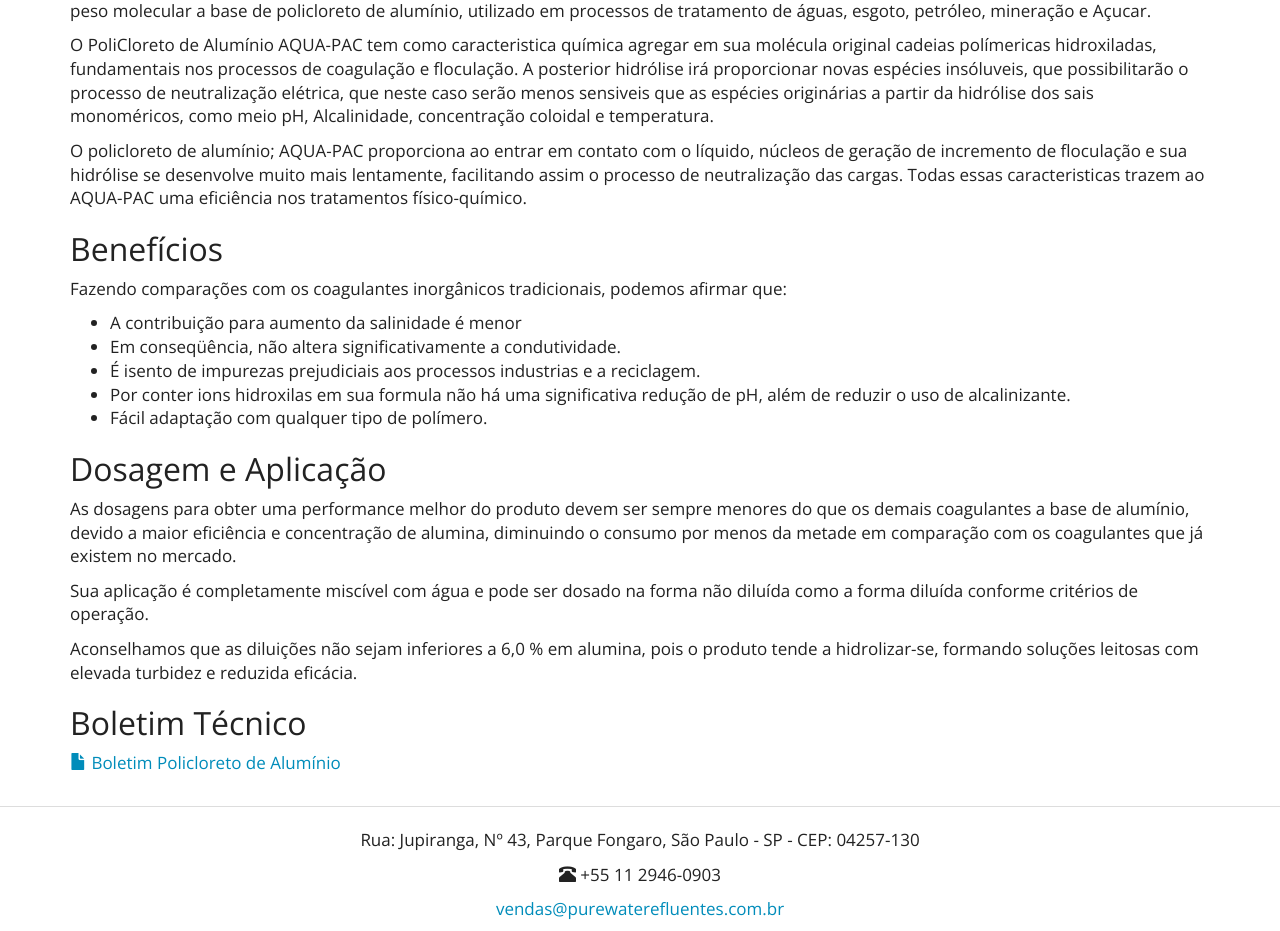
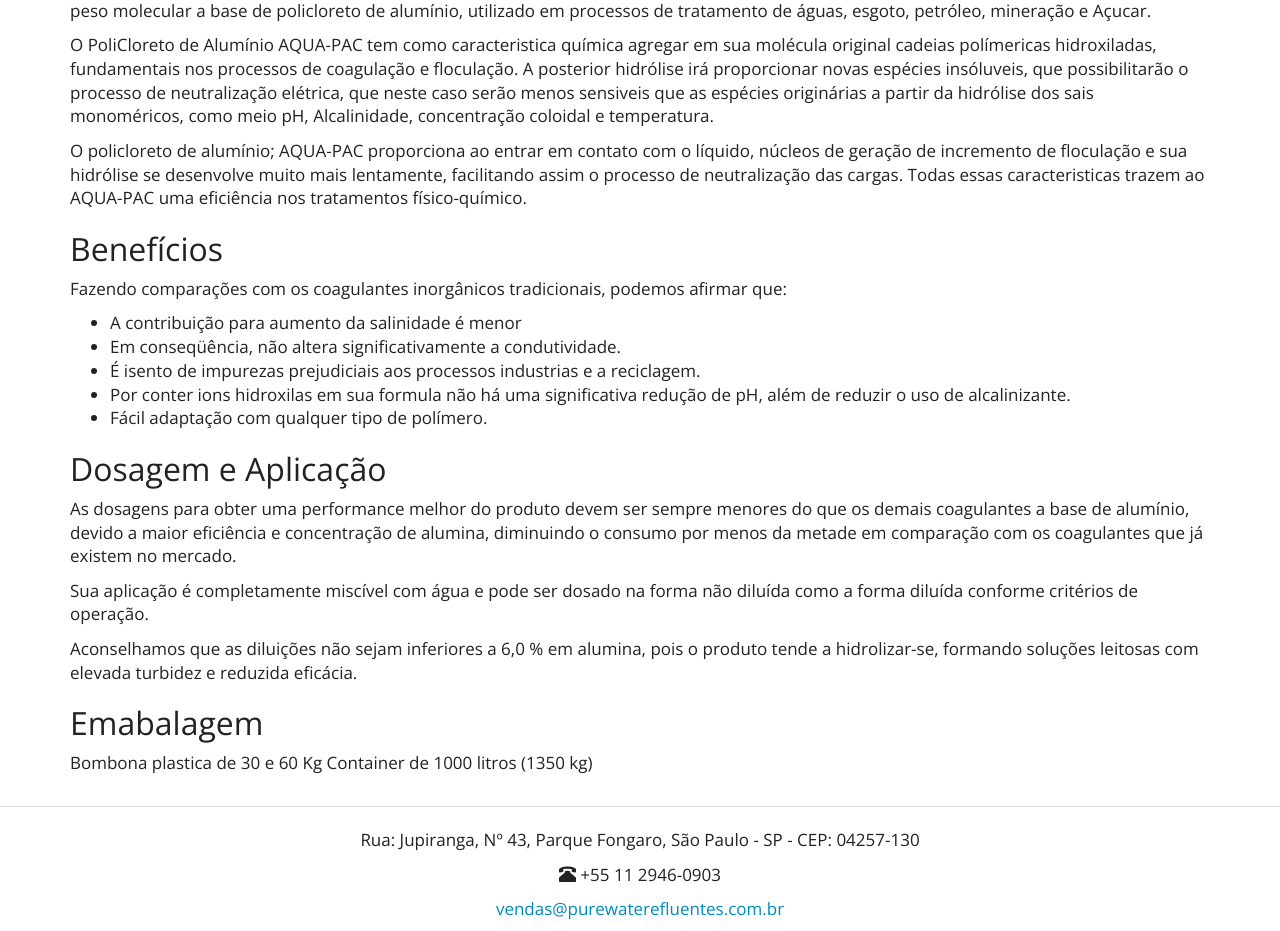
Before and after one commit to purewaterefluentes/purewaterefluentes.github.io, a Jekyll site: the page built from produtos/policloreto-de-aluminio.md, in a window 1280 px wide and 1380 px high. Shown: the part 449-1380 px from the top of the window. Built offline with Jekyll 4.4.1, drawn with Linux system fonts in a browser that asks for light colours; nearby versions of some CDN libraries; library files that are not in the unit come from our copies.

Commit message:
Update policloreto-de-aluminio.md

```diff
--- a/produtos/policloreto-de-aluminio.md
+++ b/produtos/policloreto-de-aluminio.md
@@ -30,8 +30,7 @@
 
 Aconselhamos que as diluições não sejam inferiores a 6,0  % em alumina, pois o produto tende a hidrolizar-se, formando soluções leitosas com elevada turbidez e reduzida eficácia.
 
-## Boletim Técnico
+## Emabalagem
 
-{% include purewater/link-boletim.html
-   label="Boletim Policloreto de Alumínio"
-   arquivo="Boletim-tecnico-policloreto-aluminio.pdf" %}
+Bombona plastica de 30 e 60 Kg
+Container de 1000 litros (1350 kg)
```
